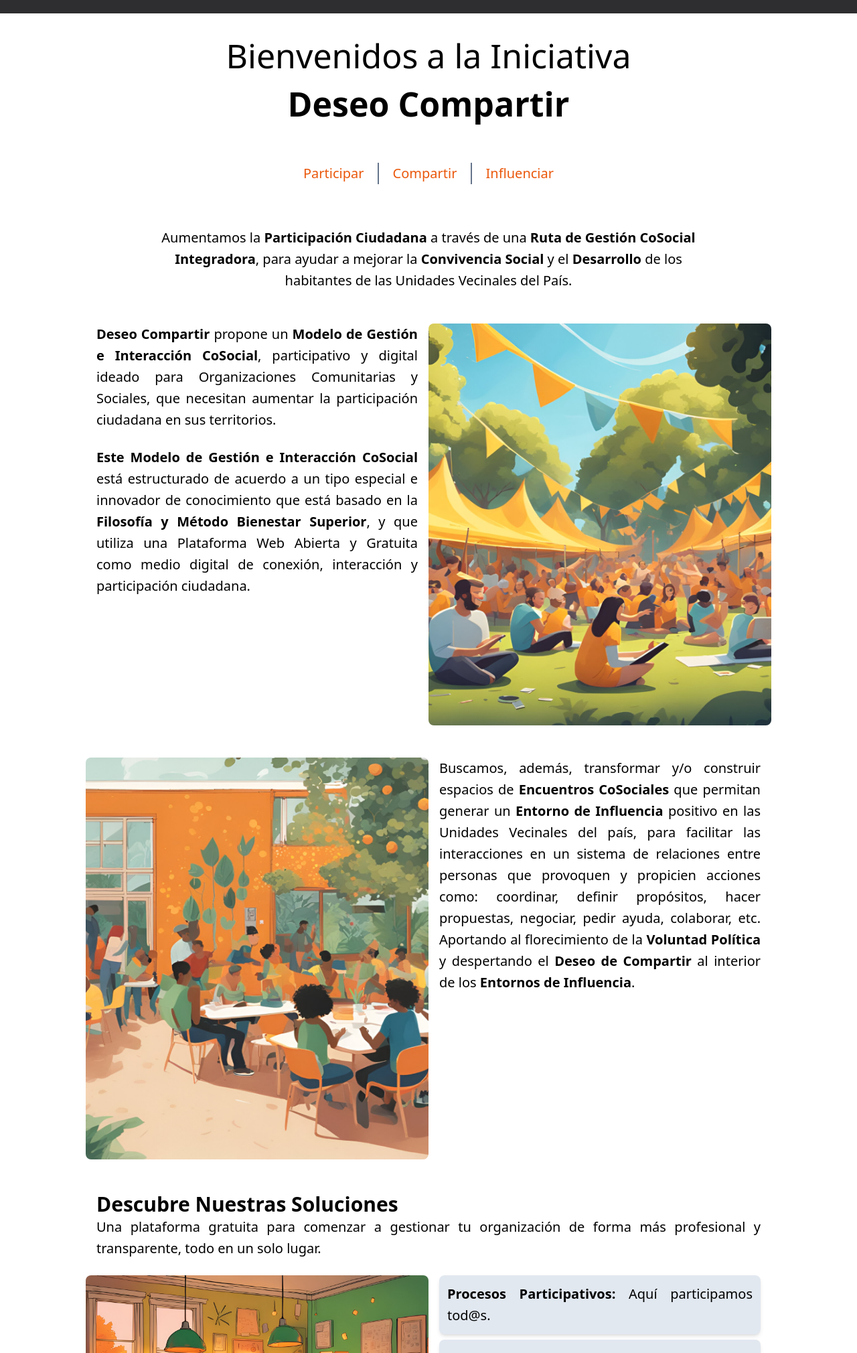
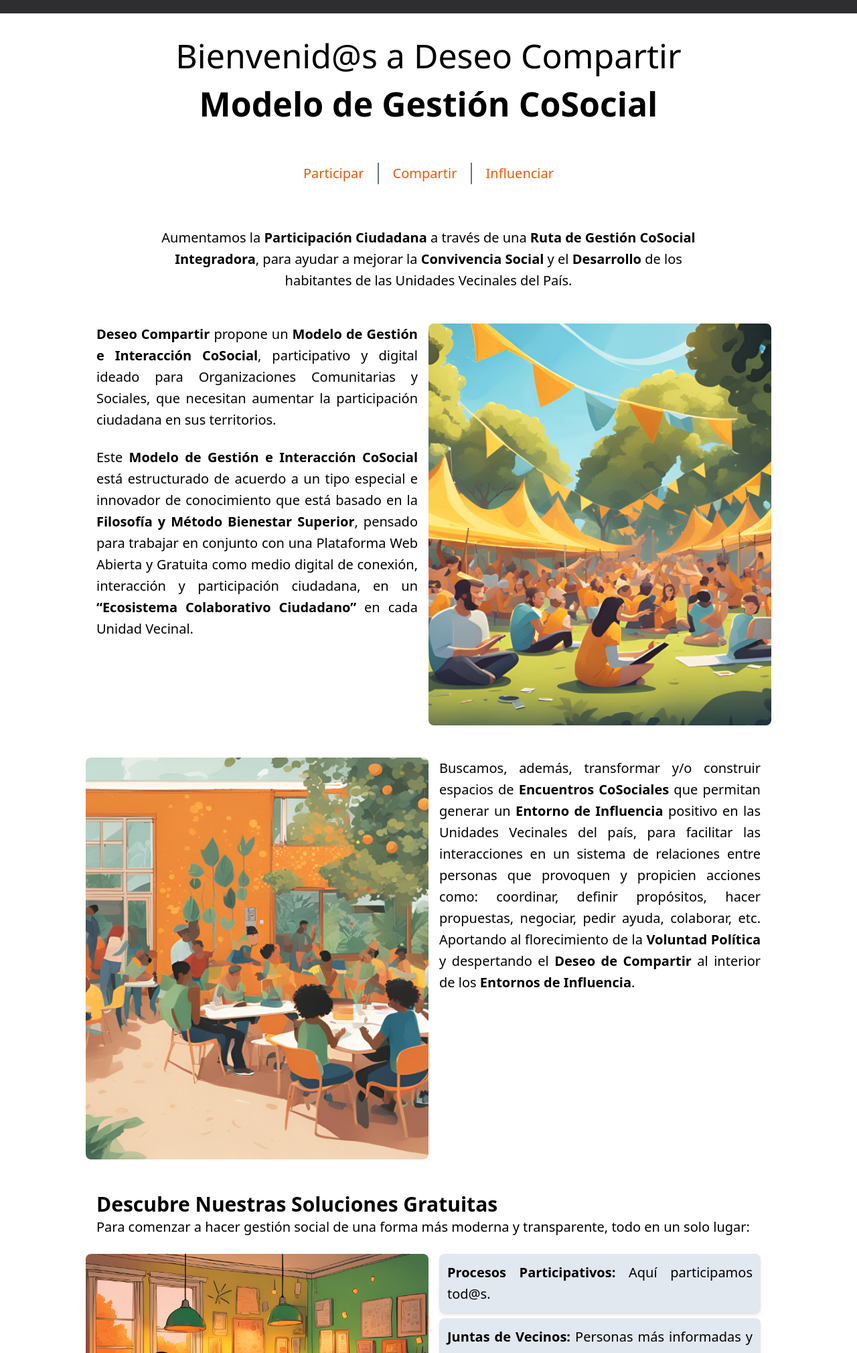
Before and after one commit to CarlozSepulveda/landpage-deseo-compartir, an Astro site: page / in a window 1280 px wide. Shown: the part 780-2800 px from the top of the page at 67% size. Built offline with nearby package versions, Linux system fonts and the light colour scheme; Astro itself is replaced by a stand-in of ours; grey boxes are pictures that could not be loaded.

Commit message:
Upload text

```diff
--- a/package.json
+++ b/package.json
@@ -12,9 +12,11 @@
   "dependencies": {
     "@astrojs/check": "^0.8.3",
     "@astrojs/tailwind": "^5.1.0",
+    "@preline/dropdown": "^2.5.2",
     "aos": "^2.3.4",
     "astro": "^4.12.2",
     "astro-seo": "^0.8.4",
+    "clipboard": "^2.0.11",
     "tailwindcss": "^3.4.7",
     "typescript": "^5.5.4"
   }
--- a/src/components/Contact.astro
+++ b/src/components/Contact.astro
@@ -9,7 +9,7 @@ import TextAreaInput from "@components/ui/forms/input/TextAreaInput.astro";
 // Define the variables that will be used in this component
 const title: string = "Contáctanos";
 const subTitle: string =
-  "Si necesitas conocer más de nuestra iniciativa, envíanos un mensaje.";
+  "Si necesitas conocer más acerca de esta iniciativa de la Fundación Deseo Compartir, envíanos un mensaje.";
 const formTitle: string = "Envía tus datos";
 const formSubTitle: string = "";
 ---
--- a/src/components/Content.astro
+++ b/src/components/Content.astro
@@ -8,8 +8,8 @@ import Contact from "./Contact.astro";
 
 <div class="max-w-screen-lg pt-4 m-auto text-black w-full md:w-2/3 text-center my-4">
   <div data-aos="fade-up" data-aos-easing="ease-in-cubic" data-aos-mirror="true">
-    <h1 class="w-full text-[40px] md:text-[50px] leading-tight font-light">Bienvenidos a la Iniciativa</h1>
-    <span class="w-full text-[40px] md:text-[50px] font-semibold">Deseo Compartir</span>
+    <h1 class="w-full text-[40px] md:text-[50px] leading-tight font-light">Bienvenid@s a Deseo Compartir</h1>
+    <span class="w-full text-[40px] md:text-[50px] font-semibold">Modelo de Gestión CoSocial</span>
   </div>
 
   <div class="flex justify-around my-12 text-orange-600 m-auto w-full md:w-1/2 px-4" data-aos="fade-up" data-aos-easing="ease-in-cubic" data-aos-mirror="true">
@@ -41,7 +41,7 @@ import Contact from "./Contact.astro";
       <span class="font-semibold">Deseo Compartir</span> propone un <span class="font-semibold">Modelo de Gestión e Interacción CoSocial</span>, participativo y digital ideado para Organizaciones Comunitarias y Sociales, que necesitan aumentar la participación ciudadana en sus territorios.
     </p>
     <p class="text-justify">
-      <span class="font-semibold">Este Modelo de Gestión e Interacción CoSocial</span> está estructurado de acuerdo a un tipo especial e innovador de conocimiento que está basado en la <span class="font-semibold">Filosofía y Método Bienestar Superior</span>, y que utiliza una Plataforma Web Abierta y Gratuita como medio digital de conexión, interacción y participación ciudadana.
+      Este <span class="font-semibold">Modelo de Gestión e Interacción CoSocial</span> está estructurado de acuerdo a un tipo especial e innovador de conocimiento que está basado en la <span class="font-semibold">Filosofía y Método Bienestar Superior</span>, pensado para trabajar en conjunto con una Plataforma Web Abierta y Gratuita como medio digital de conexión, interacción y participación ciudadana, en un <span class="font-semibold">“Ecosistema Colaborativo Ciudadano”</span> en cada Unidad Vecinal.
     </p>
   </div>
 </div>
@@ -64,7 +64,7 @@ import Contact from "./Contact.astro";
 
 <div class="min-h-[40px] w-full py-12 px-4 bg-[#809316] text-center italic my-6 hidden" data-aos="fade-up" data-aos-easing="ease-in-cubic">
   <p class="max-w-screen-lg m-auto">
-    Revisa visualmente una <span class="font-semibold">DEMO</span> de nuestra aplicación web gratuita, que utilizamos como medio digital de conexión, interacción y participación ciudadana, para la gestión de tu comunidad.
+    Revisa visualmente una <a href="https://demo.deseocompartir.app" target="_blank" class="font-semibold">DEMO</a> de nuestra aplicación web gratuita, que utilizamos como medio digital de conexión, interacción y participación ciudadana, para la gestión de tu comunidad en cada Unidad Vecinal.
   </p>
   <div class="mt-4">
     <a href="https://demo.deseocompartir.cl" target="_blank" class="rounded-full bg-[#EBA801] hover:opacity-80 transition-all py-2 px-4 m-auto max-w-max">Demo</a>
@@ -73,9 +73,9 @@ import Contact from "./Contact.astro";
 
 <div class="max-w-screen-lg w-full md:w-5/6 flex-wrap md:flex text-black m-auto my-12">
   <div class="font-light max-h-full w-full px-4" data-aos="fade-up" data-aos-easing="ease-in-cubic">
-    <h2 class="font-semibold text-[24px] md:text-[30px] leading-tight text-nowrap">Descubre Nuestras Soluciones</h2>
+    <h2 class="font-semibold text-[24px] md:text-[30px] leading-tight text-nowrap">Descubre Nuestras Soluciones Gratuitas</h2>
     <p class="mb-6 text-justify hidden md:block">
-      Una plataforma gratuita para comenzar a gestionar tu organización de forma más profesional y transparente, todo en un solo lugar.
+      Para comenzar a hacer gestión social de una forma más moderna y transparente, todo en un solo lugar:
     </p>
   </div>
   <div class="flex-wrap md:flex">
@@ -89,7 +89,7 @@ import Contact from "./Contact.astro";
     />
     <div class="font-light max-h-full w-full px-4 md:hidden" data-aos="fade-up" data-aos-easing="ease-in-cubic">
       <p class="mb-6 text-justify">
-        Una plataforma gratuita para comenzar a gestionar tu organización de forma más profesional y transparente, todo en un solo lugar.
+        Para comenzar a hacer gestión social de una forma más moderna y transparente, todo en un solo lugar:
       </p>
     </div>
     <div class="font-light max-h-full w-full md:w-1/2 px-4" data-aos="fade-up" data-aos-easing="ease-in-cubic">
@@ -118,6 +118,6 @@ import Contact from "./Contact.astro";
 <Contact />
 
 <div class="max-w-screen-lg m-auto my-14 text-black font-light text-center px-4" data-aos="fade-up" data-aos-easing="ease-in-cubic">
-  <p class="w-full md:w-5/6 m-auto mb-3">Si te interesa saber cómo la <span class="font-semibold">Iniciativa Deseo Compartir</span> puede ayudar a mejorar la gestión de tu comunidad u organización comunitaria y social, contáctanos y revisamos la forma de aportar al logro de sus objetivos.</p>
+  <p class="w-full md:w-5/6 m-auto mb-3">Si te interesa saber cómo este <span class="font-semibold">Modelo de Gestión e Interacción CoSocial</span> puede ayudar a mejorar el desempeño de tu comunidad u organización comunitaria y social, contáctanos y revisamos la forma de aportar al logro de sus objetivos.</p>
   <a href="https://wa.me/56998163928?text=Hola amigos de Deseo Compartir, me gustaría contactarlos, mi nombre es: " target="_blank" class="rounded-full bg-[#EBA801] hover:opacity-80 transition-all py-2 px-6 m-auto max-w-max mt-3 text-white">WHATSAPP</a>
 </div>
--- a/src/components/Header.astro
+++ b/src/components/Header.astro
@@ -21,6 +21,11 @@ import { Image } from "astro:assets";
 
   <!-- Slider de texto en la parte inferior -->
   <div id="slider" class="absolute bottom-0 bg-zinc-950/75 min-h-24 md:py-9 w-full overflow-hidden flex flex-nowrap align-middle italic text-[16px] md:text-[25px]">
+    <div class="text-white space-y-4 flex-none w-full flex flex-col items-center justify-center">
+      <div class="text-center w-5/6 md:w-1/2">
+        En Deseo Compartir aspiramos a ser <span class="font-bold">“La Red Social de las Unidades Vecinales de Chile”</span>.
+      </div>
+    </div>
     <div class="text-white space-y-4 flex-none w-full flex flex-col items-center justify-center">
       <div class="text-center w-5/6 md:w-1/2">
         Te impulsamos a <span class="font-bold">“reconocer la necesidad de organizar socialmente la vida en comunidad”</span>.
--- a/src/components/ui/forms/input/PhoneInput.astro
+++ b/src/components/ui/forms/input/PhoneInput.astro
@@ -1,5 +1,5 @@
 ---
-const { label= Astro.currentLocale === "fr" ? "Numéro de téléphone" : "Número de teléfono", id } = Astro.props;
+const { label= Astro.currentLocale === "fr" ? "Numéro de téléphone" : "Número de Whatsapp", id } = Astro.props;
 
 interface Props {
   label?: string;
--- a/src/env.d.ts
+++ b/src/env.d.ts
@@ -1 +1,2 @@
+/// <reference path="../.astro/types.d.ts" />
 /// <reference types="astro/client" />
```
Also changed, not shown: 1 other file.
